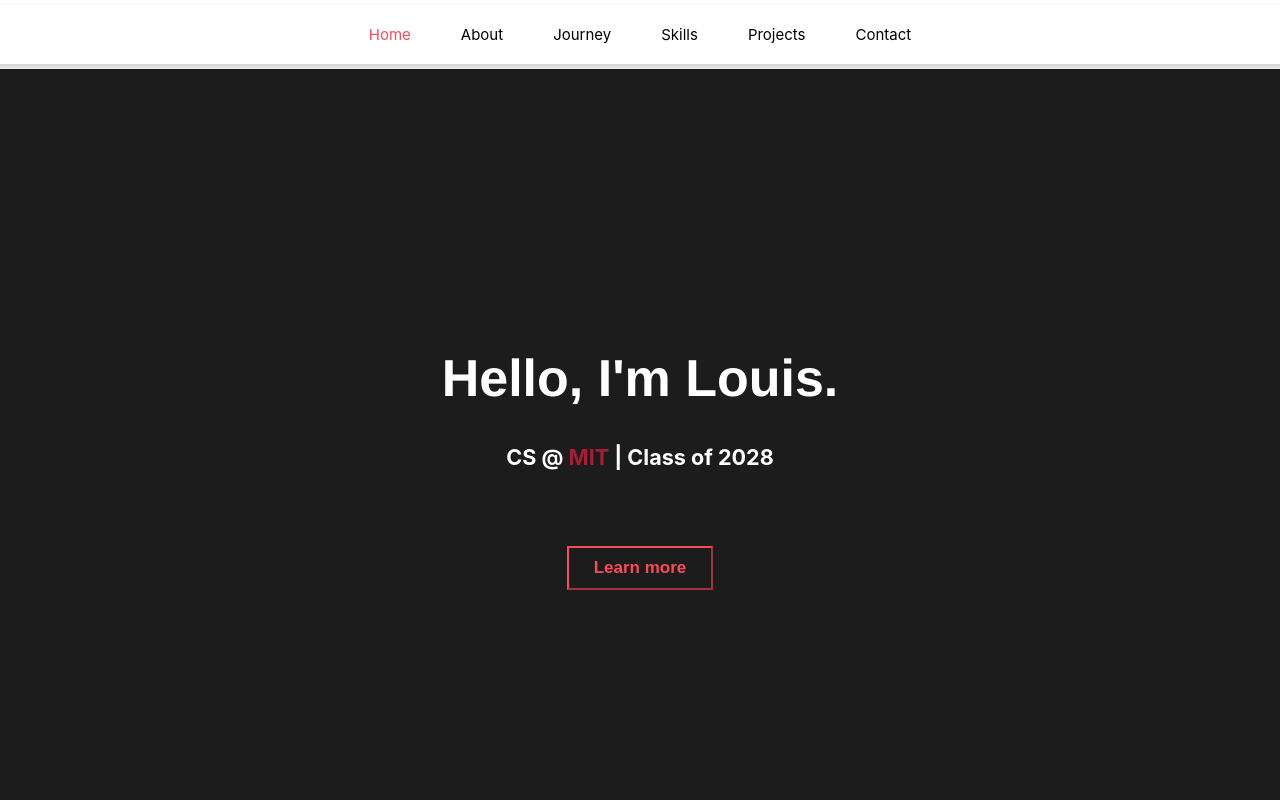
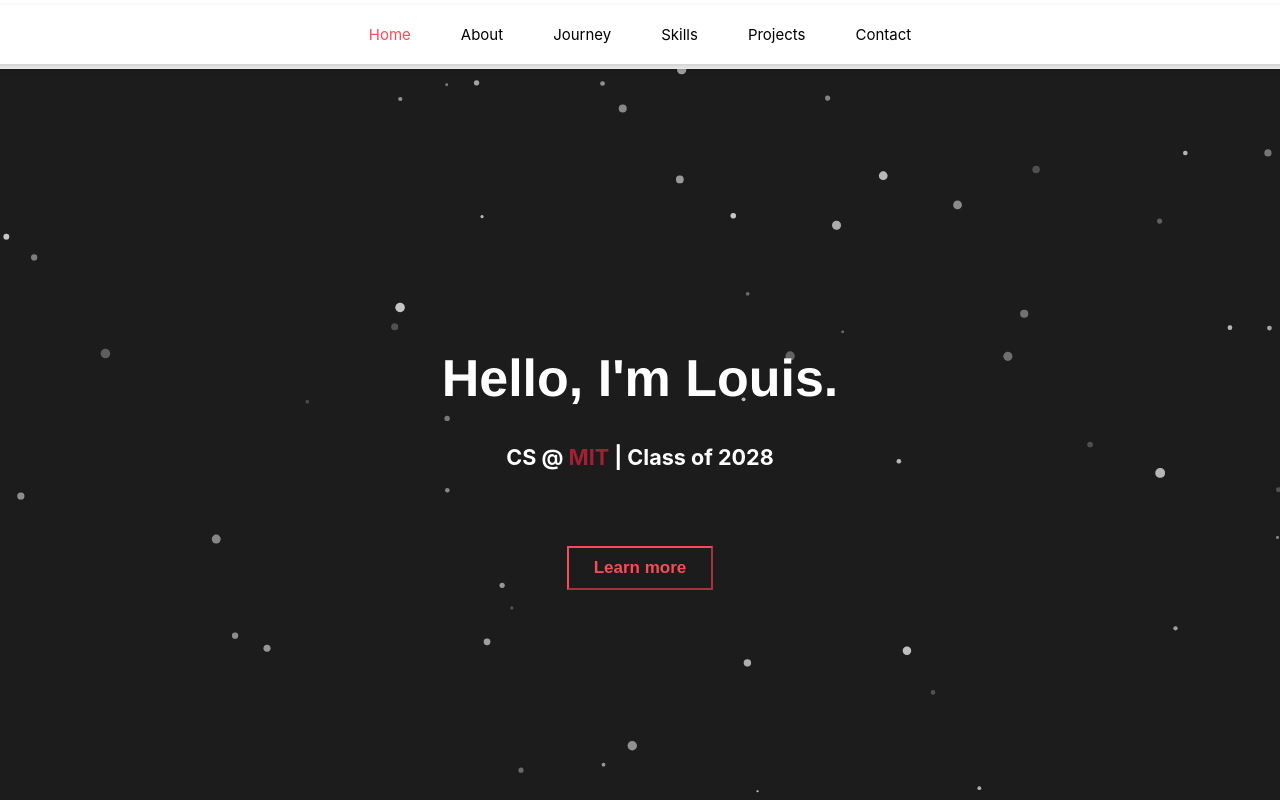
Before and after one commit to lavondet/lavondet.github.io, a React (Create React App) app: page / in a window 1280 px wide. Shown: the top 800 px of the page. Built offline with nearby package versions, Linux system fonts and the light colour scheme.

Commit message:
Implemented particles

```diff
--- a/package.json
+++ b/package.json
@@ -7,7 +7,9 @@
     "cra-template": "1.2.0",
     "react": "^19.0.0",
     "react-dom": "^19.0.0",
-    "react-scripts": "5.0.1"
+    "react-scripts": "5.0.1",
+    "react-tsparticles": "^2.12.2",
+    "tsparticles": "^2.12.0"
   },
   "scripts": {
     "start": "react-scripts start",
--- a/src/App.css
+++ b/src/App.css
@@ -1,3 +1,5 @@
+/* applies to most of the site */
+
 .App {
   text-align: center;
 }
@@ -7,6 +9,8 @@
   scroll-padding-top: 80px;
   overflow-x: hidden;
 }
+
+/* styling for section titles */
 
 .title-container-odd, .title-container-even {
   background-color: #f84b5a;
@@ -38,7 +42,6 @@
   width: 260%;
 }
 
-
 .title-container-even {
   margin-left: auto; /* Push to the right */
   margin-right: 0; /* Ensure alignment to the right */
@@ -48,8 +51,10 @@
   font-size: 60px;
   color: black;
   position: relative; /* Ensure text stays above the line */
-  z-index: 1;
+  z-index: 5;
 }
+
+/* navbar styling */
 
 .navbar {
   position: sticky;
@@ -89,6 +94,8 @@
   color: #f84b5a;
 }
 
+/* welcome/landing page + particles */
+
 .welcome {
   background-color: #1c1c1c;
   background-size: 400% 400%;
@@ -100,7 +107,18 @@
   justify-content: center;
   font-size: calc(10px + 2vmin);
   color: white;
+  position: relative;
 }
+
+#tsparticles {
+  position: absolute;
+  top: 0;
+  left: 0;
+  width: 100%;
+  height: 100%;
+  z-index: 0;
+}
+
 
 .welcome-line1 {
   animation: fadeIn ease 4s forwards;
@@ -165,6 +183,7 @@
   filter: brightness(1.2)
 }
 
+/* about me */
 
 .about {
   background-color: white;
@@ -189,21 +208,23 @@
 }
 
 .about-image img {
+  position: relative;
   width: 210px;
   height: auto;
   margin-bottom: 50px;
   border-radius: 50%;
   box-shadow: 0 12px 18px rgba(0, 0, 0, 0.3);
+  z-index: 3;
 }
 
-
+/* journey/timeline */
 
 .timeline {
   position: relative;
   max-width: 700px;
   margin: 0 auto;
   margin-bottom: 180px;
-  z-index: 1;
+  z-index: 3;
 }
 
 .timeline::before {
@@ -227,7 +248,7 @@
   height: 108%; /* Cover the entire section height */
   background-image: radial-gradient(circle, #cccccc 1px, transparent 1px);
   background-size: 20px 20px; /* Adjust spacing between dots */
-  z-index: 0; /* Place dots behind everything */
+  z-index: 1; /* Place dots behind everything */
 }
 
 
@@ -238,7 +259,7 @@
   box-shadow: 0 4px 10px rgba(0, 0, 0, 0.1);
   text-align: center; /* Center text within the box */
   position: relative;
-  z-index: 2; /* Ensure the content is above the timeline */
+  z-index: 3; /* Ensure the content is above the timeline */
 }
 
 .timeline-content a {
@@ -291,7 +312,6 @@
   margin-top: 20px;
 }
 
-
 .swiss-image {
   max-width: 60px;
   /* max-height: 100px; */
@@ -309,6 +329,7 @@
   margin-top: 20px;
 }
 
+/* skills section */
 
 .types {
   display: flex; /* Align child elements horizontally */
@@ -369,16 +390,18 @@
   margin-right: 10px;
 }
 
+/* projects section (not done) */
 
 .projects {
   margin-bottom: 100px;
 }
 
+/* footer/contact me */
+
 .footer hr {
   border-width: 0.4px;
   border-color:rgb(100, 183, 221);
 }
-
 
 .contact-icon {
   width: 24px;
--- a/src/Welcome.js
+++ b/src/Welcome.js
@@ -1,17 +1,65 @@
 import './App.css';
 import React from 'react';
+import Particles from "react-tsparticles";
+import { loadFull } from "tsparticles";
+
+function particlesInit(main) {
+    loadFull(main);
+}
 
 function Welcome() {
 
-  const handleScroll = () => {
-    const aboutSection = document.getElementById("about");
-    if (aboutSection) {
-      aboutSection.scrollIntoView({ behavior: "smooth" });
+    function handleScroll() {
+        const aboutSection = document.getElementById("about");
+        if (aboutSection) {
+          aboutSection.scrollIntoView({ behavior: "smooth" });
+        }
     }
-  };
 
     return(
+
       <header id="home" class="welcome">
+        <Particles
+            id="tsparticles"
+            init={particlesInit}
+            options={{
+                fullScreen: { enable: true },
+                particles: {
+                    number: {
+                        value: 50, // Number of particles
+                        density: {
+                            enable: true,
+                            area: 800, // Area where particles are distributed
+                        },
+                    },
+                    color: {
+                        value: "#ffffff",
+                    },
+                    shape: {
+                        type: "circle", // Shape of particles
+                    },
+                    size: {
+                        value: 5, // Size of particles
+                        random: true,
+                    },
+                    move: {
+                        enable: true,
+                        speed: 0.5, // Speed of particle movement
+                    },
+                    opacity: {
+                        value: 0.5, // Transparency of particles
+                        random: true,
+                    },
+                    links: {
+                        enable: true,
+                        distance: 150, // Distance between linked particles
+                        color: "#ffffff",
+                        opacity: 0.4,
+                        width: 1,
+                    },
+                },
+            }}
+        />
         <h1 class="welcome-line1">
           Hello, I'm Louis.
         </h1>
```
Also changed, not shown: 1 other file (tests, documents, lock files or other folders).
